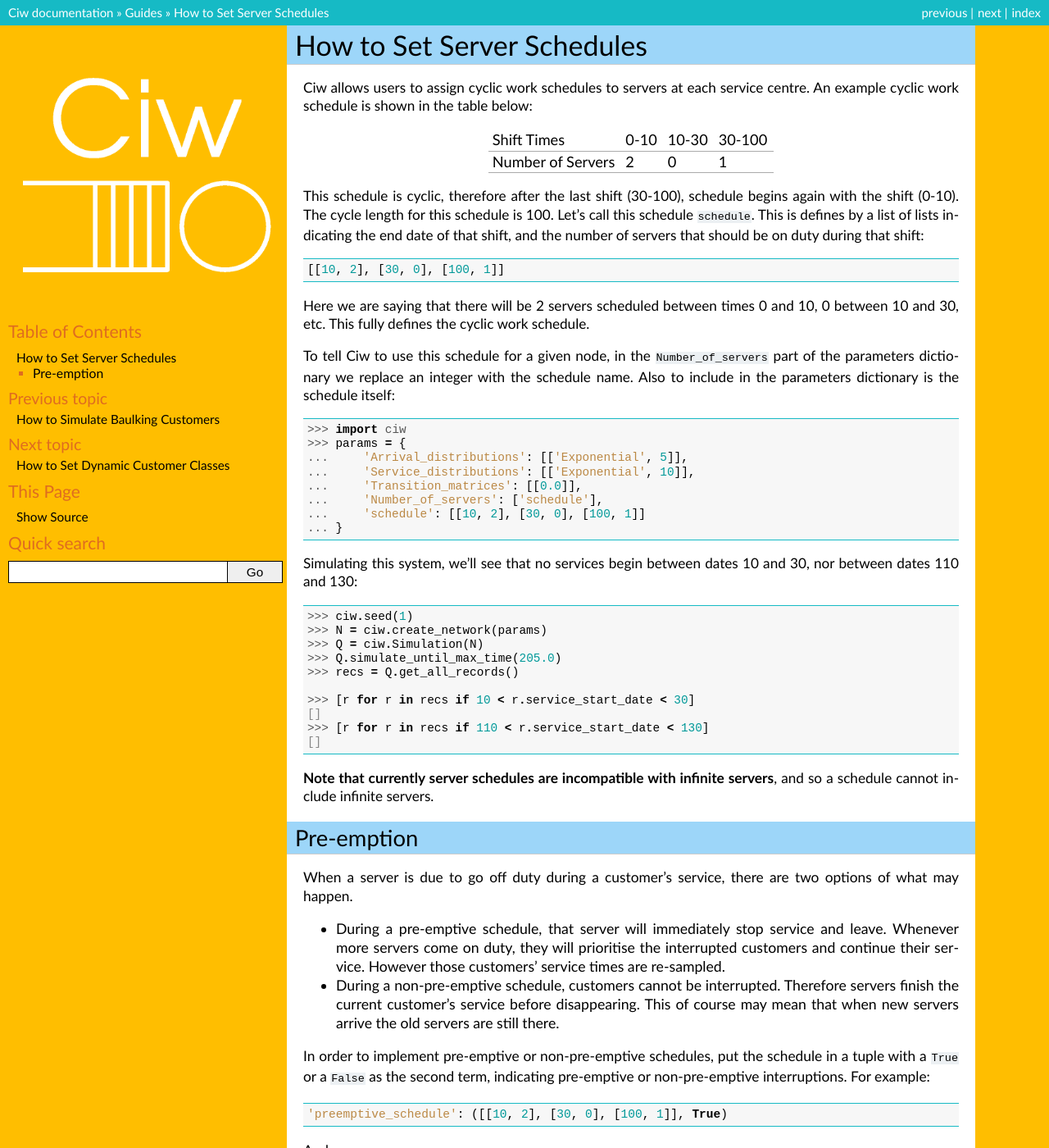
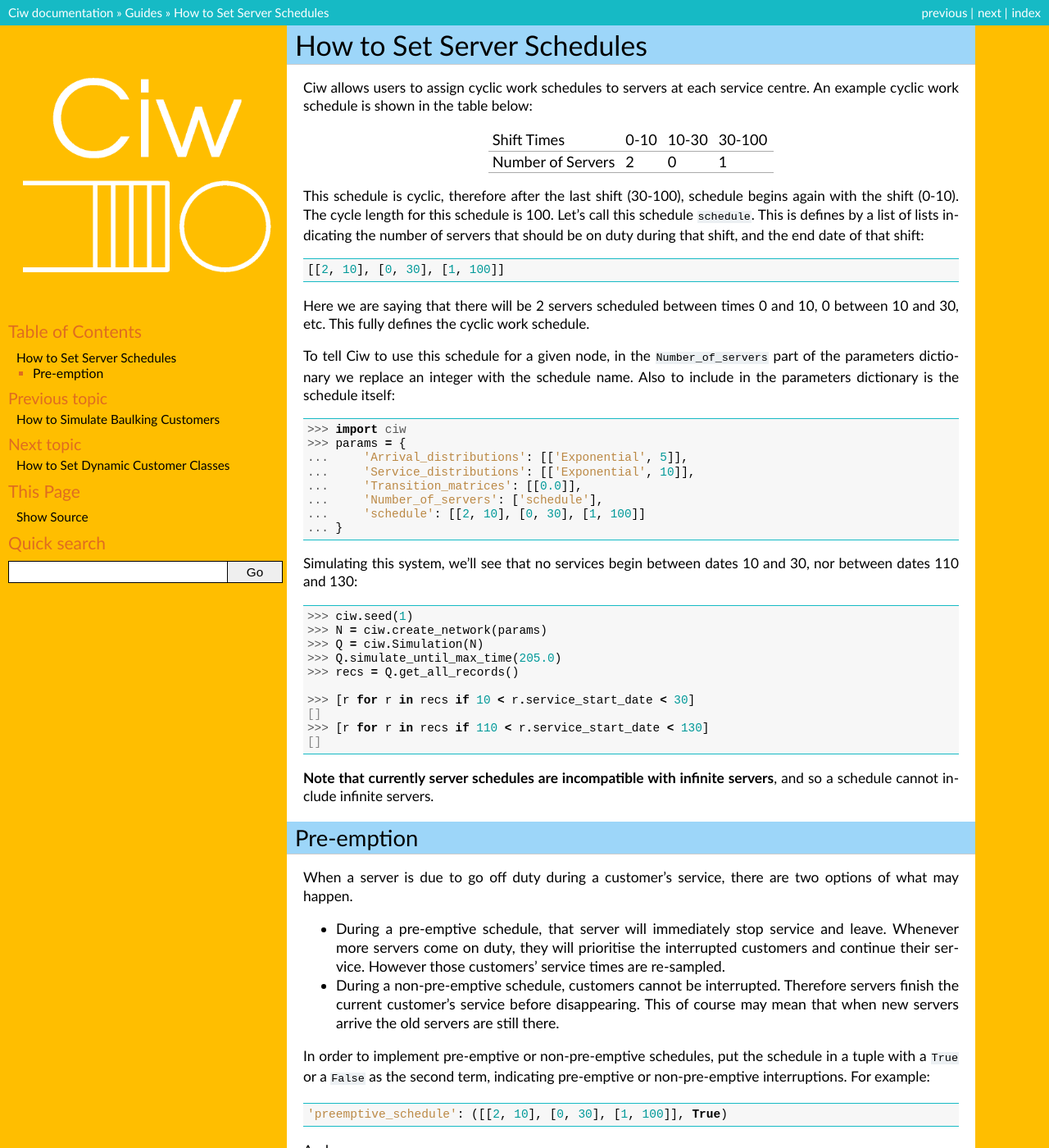
Before and after one commit to CiwPython/Ciw, a Sphinx documentation site: the page built from docs/Guides/server_schedule.rst, in a window 1280 px wide and 1400 px high. Shown: the whole window at 82% size. Built offline with Sphinx 7.4.7, drawn with Linux system fonts in a browser that asks for light colours; some of the changed text lies outside the part shown.

```diff
--- a/docs/Guides/server_schedule.rst
+++ b/docs/Guides/server_schedule.rst
@@ -15,9 +15,9 @@ An example cyclic work schedule is shown in the table below:
 
 This schedule is cyclic, therefore after the last shift (30-100), schedule begins again with the shift (0-10).
 The cycle length for this schedule is 100. Let's call this schedule :code:`schedule`.
-This is defines by a list of lists indicating the end date of that shift, and the number of servers that should be on duty during that shift::
+This is defines by a list of lists indicating the number of servers that should be on duty during that shift, and the end date of that shift::
 
-    [[10, 2], [30, 0], [100, 1]]
+    [[2, 10], [0, 30], [1, 100]]
 
 Here we are saying that there will be 2 servers scheduled between times 0 and 10, 0 between 10 and 30, etc.
 This fully defines the cyclic work schedule.
@@ -31,7 +31,7 @@ Also to include in the parameters dictionary is the schedule itself::
     ...     'Service_distributions': [['Exponential', 10]],
     ...     'Transition_matrices': [[0.0]],
     ...     'Number_of_servers': ['schedule'],
-    ...     'schedule': [[10, 2], [30, 0], [100, 1]]
+    ...     'schedule': [[2, 10], [0, 30], [1, 100]]
     ... }
 
 Simulating this system, we'll see that no services begin between dates 10 and 30, nor between dates 110 and 130::
@@ -62,12 +62,12 @@ When a server is due to go off duty during a customer's service, there are two o
 
 In order to implement pre-emptive or non-pre-emptive schedules, put the schedule in a tuple with a :code:`True` or a :code:`False` as the second term, indicating pre-emptive or non-pre-emptive interruptions. For example::
 
-    'preemptive_schedule': ([[10, 2], [30, 0], [100, 1]], True)
+    'preemptive_schedule': ([[2, 10], [0, 30], [1, 100]], True)
 
 And::
 
-    'nonpreemptive_schedule': ([[10, 2], [30, 0], [100, 1]], False)
+    'nonpreemptive_schedule': ([[2, 10], [0, 30], [1, 100]], False)
 
 Ciw defaults to non-pre-emptive schedules, and so the following code implies a non-pre-emptive schedule::
 
-    'schedule': [[10, 2], [30, 0], [100, 1]]
+    'schedule': [[2, 10], [0, 30], [1, 100]]
```
